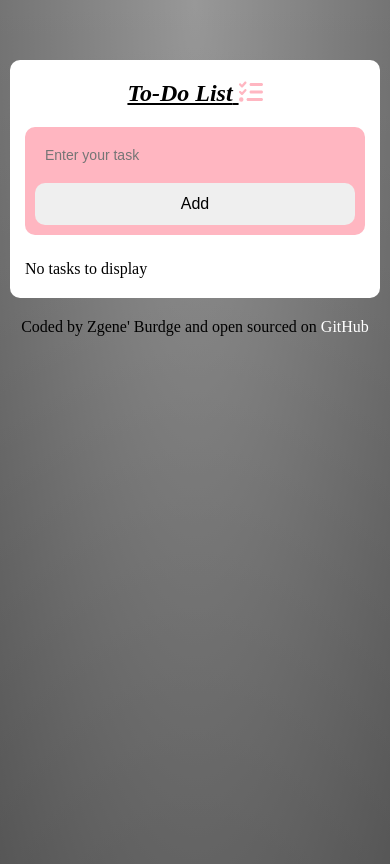
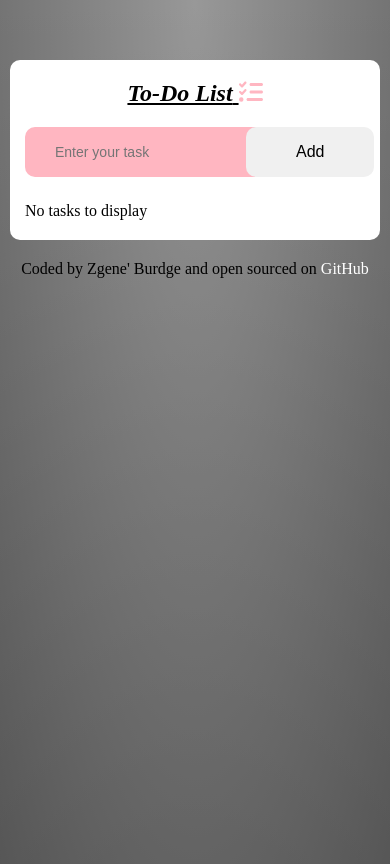
Before and after one commit to ZBurdge/todo-list-react, a React (Create React App) app: page / in a window 390 px wide. Built offline with nearby package versions, Linux system fonts and the light colour scheme.

Commit message:
Update ToDoInput.css

```diff
--- a/src/ToDoInput.css
+++ b/src/ToDoInput.css
@@ -22,19 +22,5 @@ button {
   border-radius: 10px;
   padding: 16px 50px;
   cursor: pointer;
+  background: #f0f0f0;
 }
-
-@media only screen and (max-width: 767px) {
-  form {
-    flex-direction: column;
-    padding: 10px;
-  }
-
-  input {
-    margin-bottom: 10px;
-  }
-
-  button {
-    padding: 12px 30px;
-  }
-}
```
